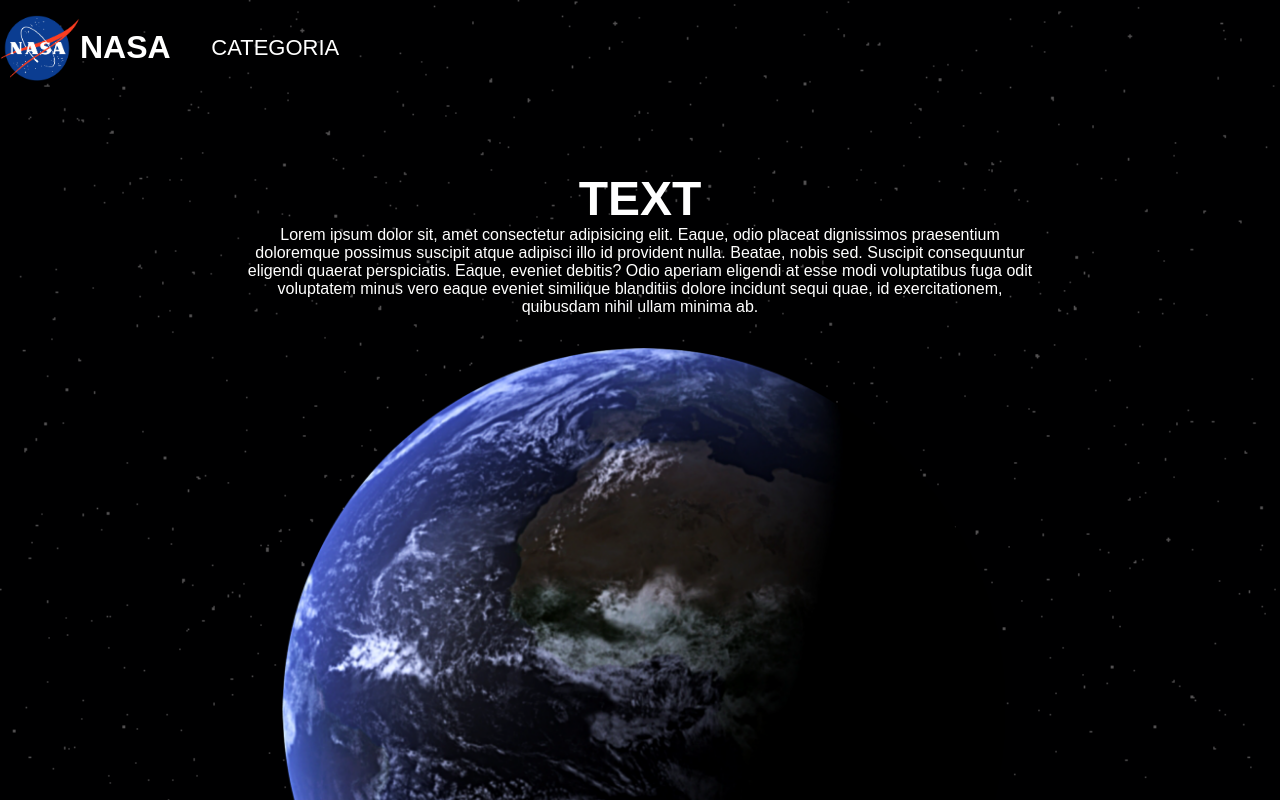
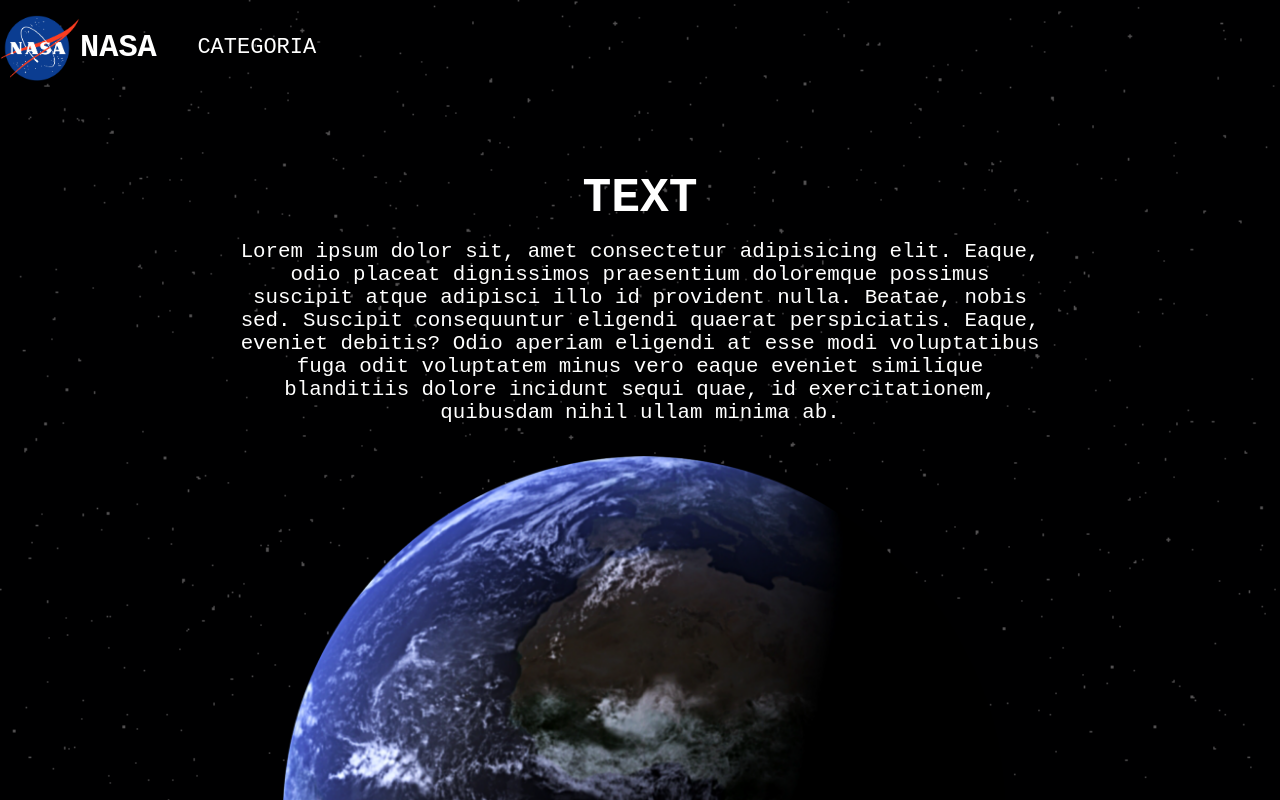
Before and after one commit to mcastilleja/nasa, a website: page public/index.html in a window 1280 px wide. Shown: the top 800 px of the page. Drawn offline with Linux system fonts and the light colour scheme; files that its build step writes are made by us from their sources; no server answers; files whose address does not match are found by name.

Commit message:
Se añade hover y un formato uniforme

```diff
--- a/css/style-inicio.css
+++ b/css/style-inicio.css
@@ -5,7 +5,7 @@
 }
 
 body {
-    font-family: arial, sans-serif;
+    font-family: 'Courier New', Courier, monospace;
     background-image: url(fondo-black.png);
     background-size: cover;
     background-repeat: repeat;
@@ -82,4 +82,9 @@ img {
 
 .descripcion-inicio>h1 {
     font-size: 3rem;
+    margin-bottom: 15px;
 }
+
+.descripcion-inicio>p {
+    font-size: 1.3rem;
+}
--- a/css/style.css
+++ b/css/style.css
@@ -5,7 +5,7 @@
 }
 
 body {
-    font-family: arial, sans-serif;
+    font-family: 'Courier New', Courier, monospace;
     background-image: url(fondo-black.png);
     background-size: 100%;
     background-repeat: repeat;
```
